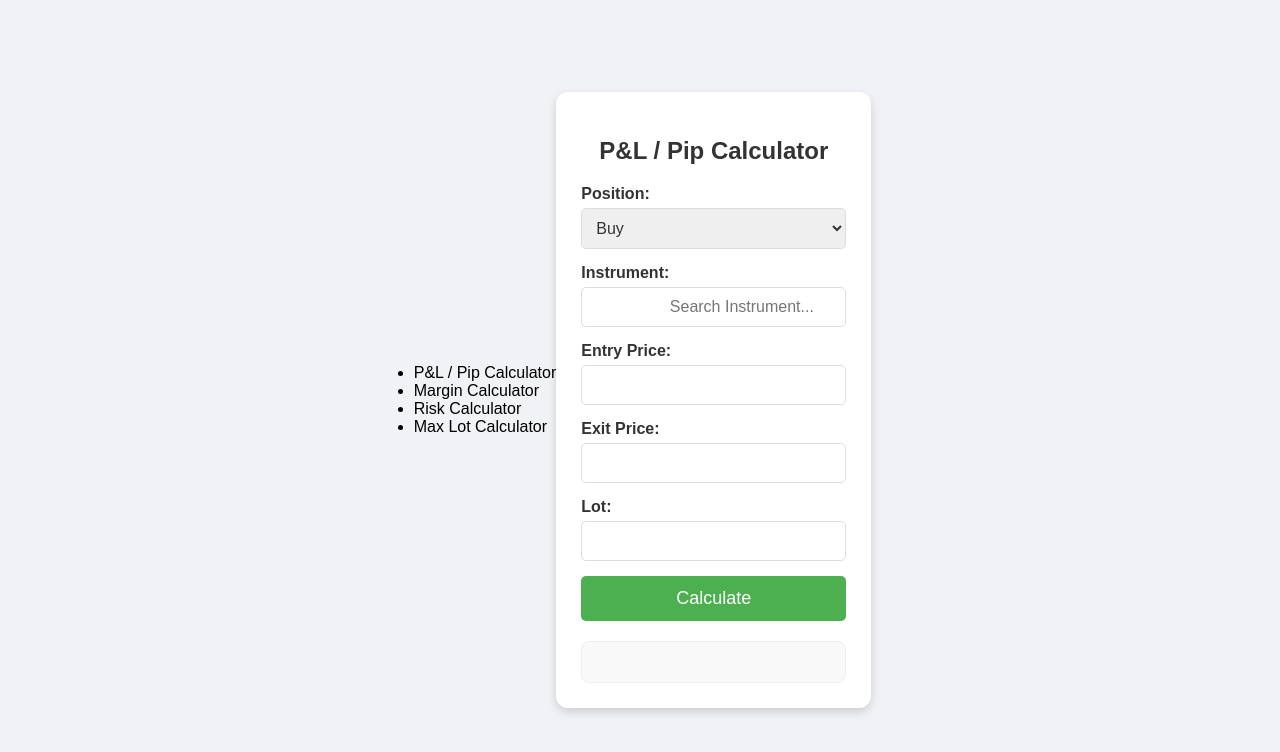
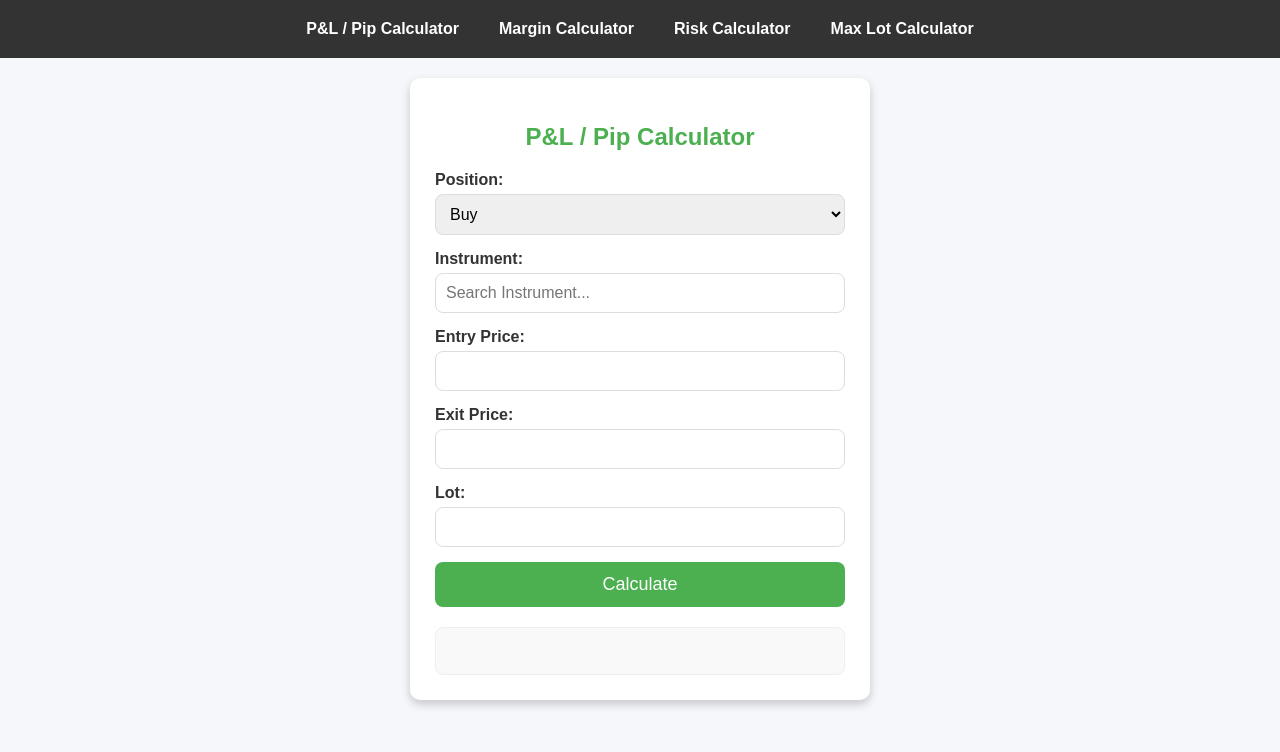
Before and after one commit to XSajolx/FNcal, a plain HTML site: page index.html in a window 1280 px wide. Drawn offline with Linux system fonts and the light colour scheme.

Commit message:
Update styles.css

```diff
--- a/styles.css
+++ b/styles.css
@@ -5,26 +5,60 @@
 body {
     font-family: Arial, sans-serif;
     display: flex;
+    flex-direction: column;
+    align-items: center;
+    margin: 0;
+    background-color: #f5f7fa;
+}
+
+.topbar {
+    width: 100%;
+    background-color: #333;
+    color: #fff;
+    padding: 10px 0;
+    text-align: center;
+}
+
+.topbar ul {
+    list-style-type: none;
+    padding: 0;
+    margin: 0;
+    display: flex;
     justify-content: center;
-    align-items: center;
-    height: 100vh;
-    background-color: #f0f2f5;
-    margin: 0;
+}
+
+.topbar li {
+    padding: 10px 20px;
+    cursor: pointer;
+    transition: background-color 0.3s;
+    color: #fff;
+    font-weight: bold;
+}
+
+.topbar li:hover {
+    background-color: #555;
+}
+
+.content {
+    width: 100%;
+    max-width: 500px;
+    padding: 20px;
+    display: flex;
+    justify-content: center;
 }
 
 .calculator {
-    background-color: #fff;
+    background-color: #ffffff;
     padding: 25px;
-    border-radius: 12px;
-    box-shadow: 0px 4px 10px rgba(0, 0, 0, 0.15);
-    width: 350px;
-    max-width: 90%;
+    border-radius: 10px;
+    box-shadow: 0px 4px 10px rgba(0, 0, 0, 0.2);
+    width: 100%;
 }
 
 h2 {
     text-align: center;
     margin-bottom: 20px;
-    color: #333;
+    color: #4CAF50;
     font-size: 24px;
 }
 
@@ -43,15 +77,8 @@ input, select {
     width: 100%;
     padding: 10px;
     border: 1px solid #ddd;
-    border-radius: 5px;
+    border-radius: 8px;
     font-size: 16px;
-    color: #333;
-    outline: none;
-    transition: border-color 0.3s ease;
-}
-
-input:focus, select:focus {
-    border-color: #4CAF50;
 }
 
 button {
@@ -60,17 +87,17 @@ button {
     background-color: #4CAF50;
     color: white;
     border: none;
-    border-radius: 5px;
+    border-radius: 8px;
     font-size: 18px;
     cursor: pointer;
-    transition: background-color 0.3s ease;
+    transition: background-color 0.3s;
 }
 
 button:hover {
     background-color: #45a049;
 }
 
-#result {
+#result, #marginResult, #riskResult, #maxLotResult {
     margin-top: 20px;
     text-align: center;
     background-color: #f9f9f9;
@@ -78,14 +105,3 @@ button:hover {
     border-radius: 8px;
     border: 1px solid #eee;
 }
-
-#result p {
-    font-size: 18px;
-    margin: 10px 0;
-    font-weight: bold;
-    color: #333;
-}
-
-input[type="text"], input[type="number"] {
-    text-align: right;
-}
```
